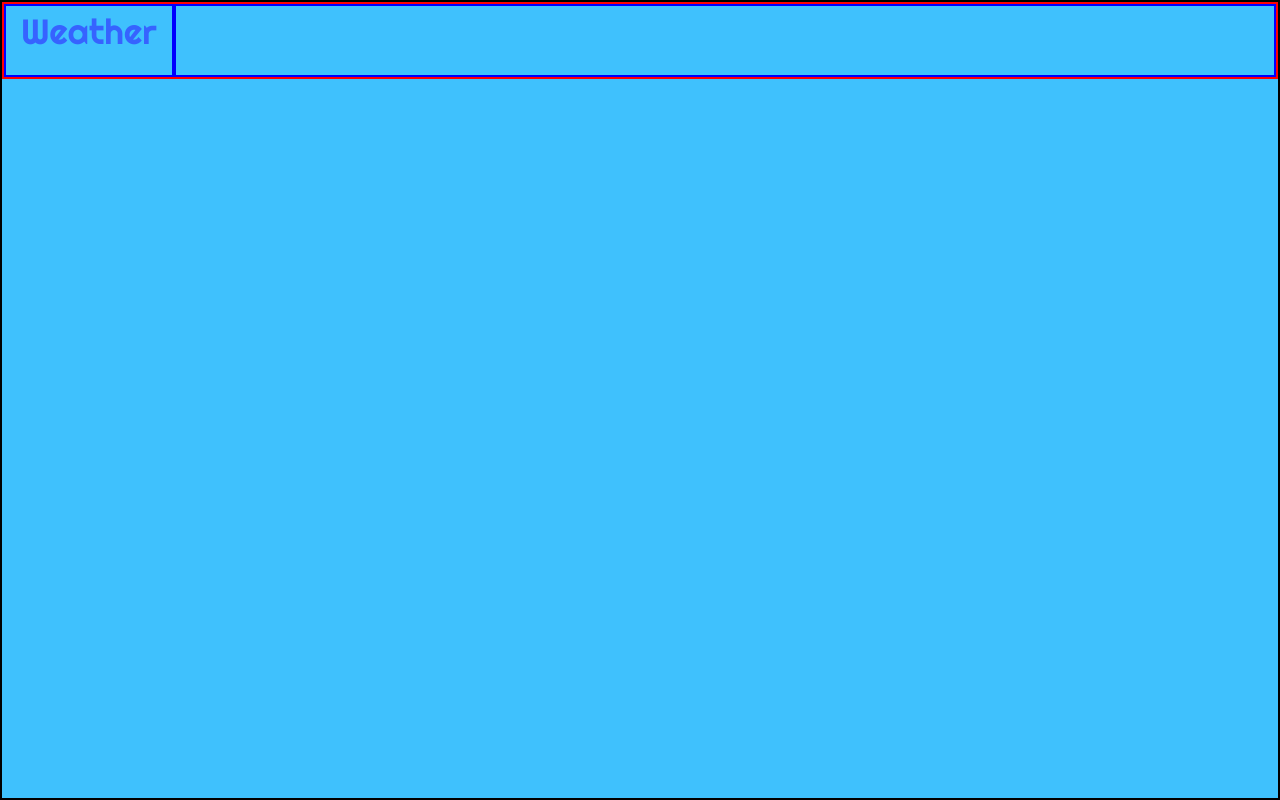
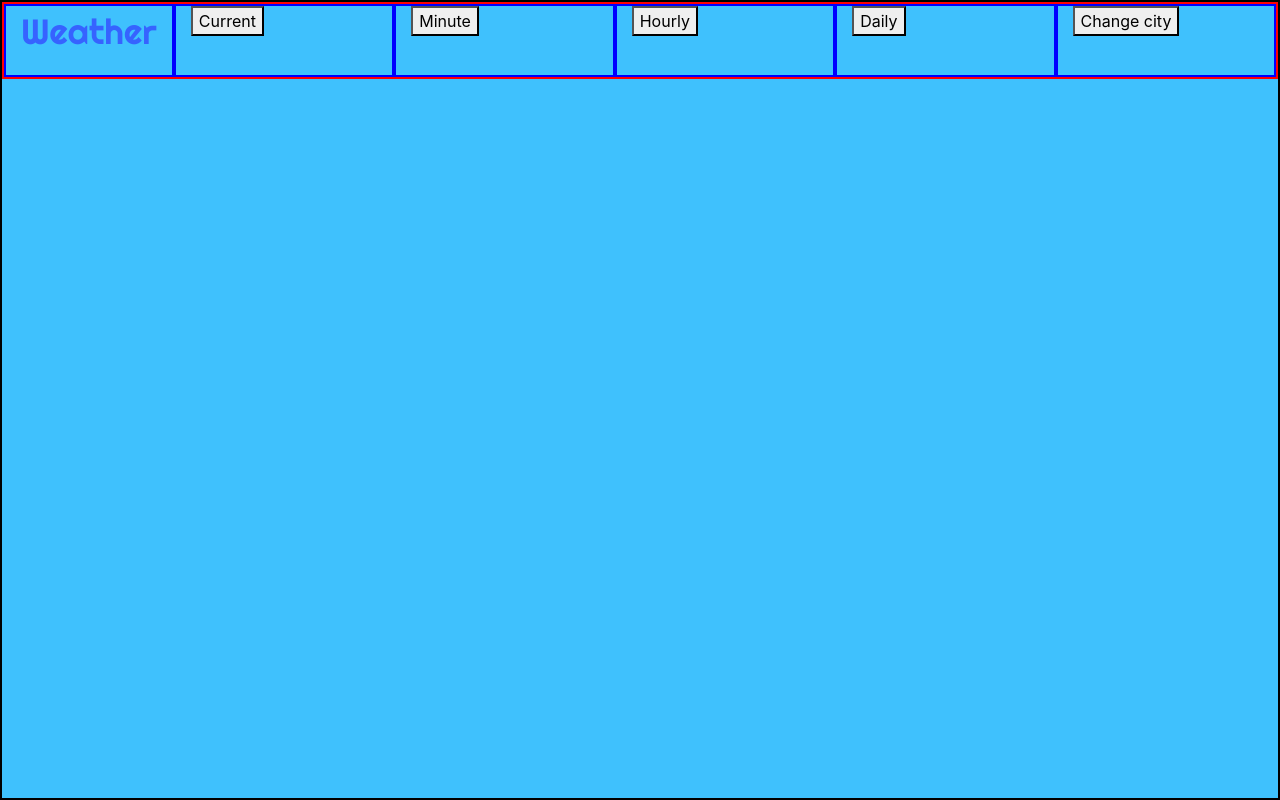
Before and after one commit to dvptl68/Weather, an Electron app: page app/html/index.html in a window 1280 px wide. Drawn offline with nearby package versions, Linux system fonts and the light colour scheme.

Commit message:
Add selector buttons

```diff
--- a/app/html/index.html
+++ b/app/html/index.html
@@ -20,11 +20,28 @@
   <body>
 
     <div class="container-fluid">
+      <!-- Header row -->
       <div class="row">
+        <!-- Title -->
         <div class="col-auto">
           <p id="title">Weather</p>
         </div>
-        <div class="col"></div>
+        <!-- Selector buttons -->
+        <div class="col">
+          <button id="cur" class="selector">Current</button>
+        </div>
+        <div class="col">
+          <button id="min" class="selector">Minute</button>
+        </div>
+        <div class="col">
+          <button id="hour" class="selector">Hourly</button>
+        </div>
+        <div class="col">
+          <button id="daily" class="selector">Daily</button>
+        </div>
+        <div class="col">
+          <button id="city" class="selector">Change city</button>
+        </div>
       </div>
     </div>
 
```
